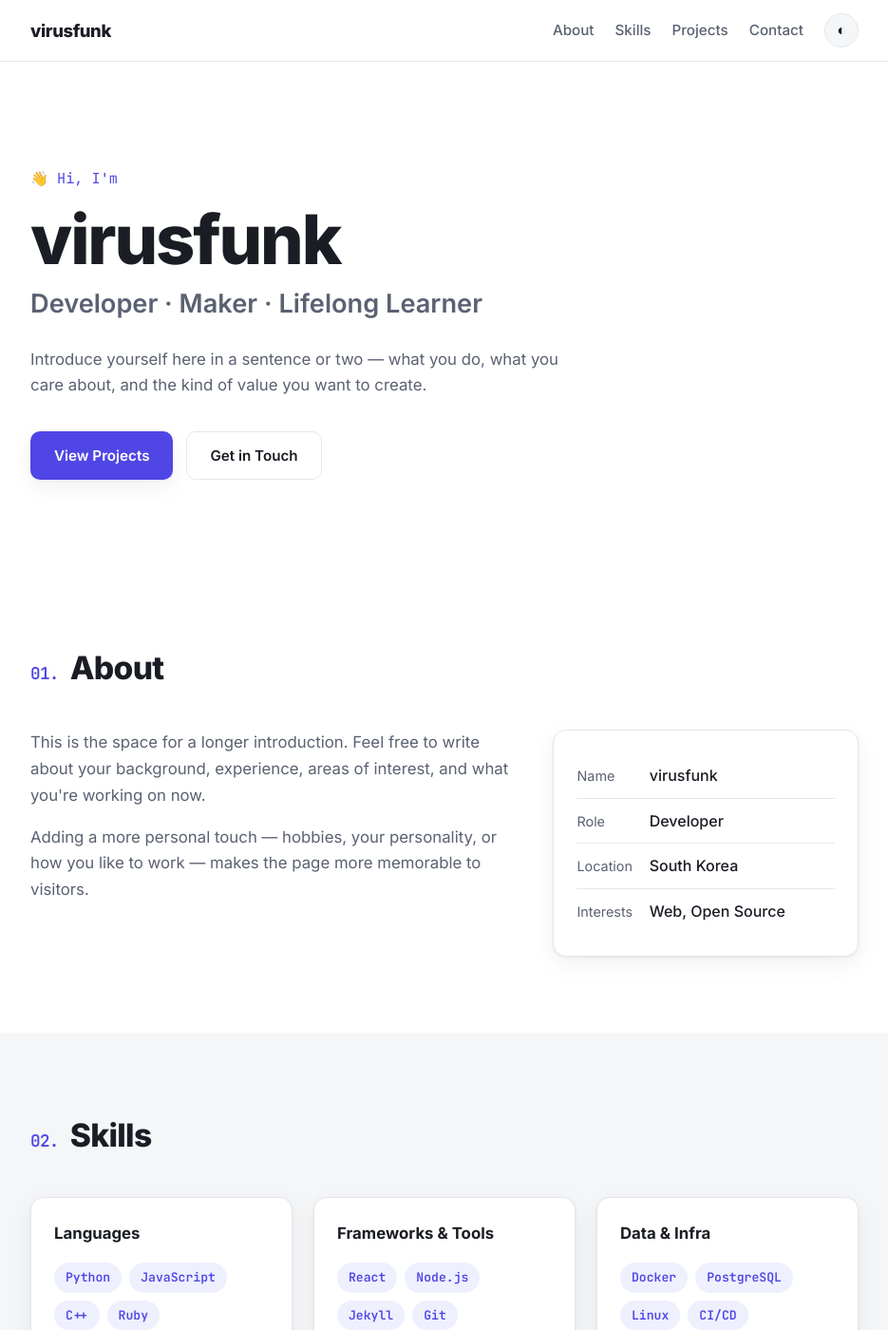
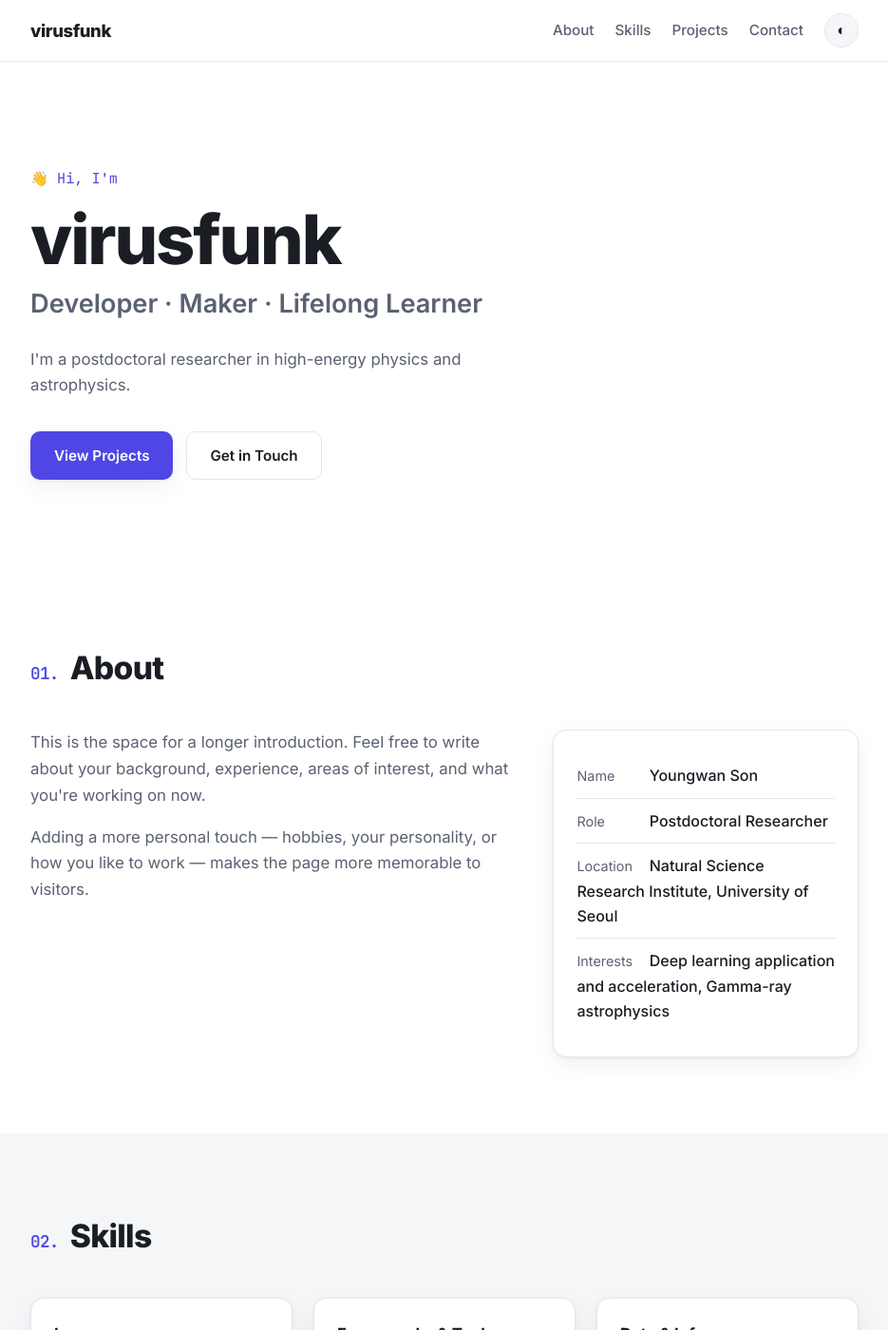
Before and after one commit to virusfunk/virusfunk.github.io, a Jekyll site: the page built from index.html, in a window 1280 px wide and 1400 px high. Shown: the whole window at 95% size, without its empty margins (172-1107 px from the left). Built offline with Jekyll 4.4.1, drawn with Linux system fonts in a browser that asks for light colours; some of the changed text lies outside the part shown.

Commit message:
Update hero and about with real profile content
Co-Authored-By: Claude Opus 4.8 <noreply@anthropic.com>

```diff
--- a/index.html
+++ b/index.html
@@ -10,8 +10,7 @@ title: Home
     <h1 class="hero-name">{{ site.title }}</h1>
     <p class="hero-tagline">{{ site.tagline }}</p>
     <p class="hero-intro">
-      Introduce yourself here in a sentence or two — what you do,
-      what you care about, and the kind of value you want to create.
+      I'm a postdoctoral researcher in high-energy physics and astrophysics.
     </p>
     <div class="hero-actions">
       <a href="#projects" class="btn btn-primary">View Projects</a>
@@ -37,10 +36,10 @@ title: Home
       </div>
       <aside class="about-card">
         <ul class="fact-list">
-          <li><span>Name</span> virusfunk</li>
-          <li><span>Role</span> Developer</li>
-          <li><span>Location</span> South Korea</li>
-          <li><span>Interests</span> Web, Open Source</li>
+          <li><span>Name</span> Youngwan Son</li>
+          <li><span>Role</span> Postdoctoral Researcher</li>
+          <li><span>Location</span> Natural Science Research Institute, University of Seoul</li>
+          <li><span>Interests</span> Deep learning application and acceleration, Gamma-ray astrophysics</li>
         </ul>
       </aside>
     </div>
@@ -95,12 +94,10 @@ title: Home
 <section id="contact" class="section section-alt">
   <div class="container contact">
     <h2 class="section-title"><span class="section-num">04.</span> Contact</h2>
-    <p class="contact-lead">Drop me a message — I'm open to collaboration or just a chat!</p>
+    <p class="contact-lead">I'm open to collaboration or just a chat!</p>
     <div class="contact-links">
-      {% if site.email %}<a href="mailto:{{ site.email }}" class="btn btn-primary">Send Email</a>{% endif %}
-      {% if site.github %}<a href="https://github.com/{{ site.github }}" target="_blank" rel="noopener" class="btn btn-ghost">GitHub</a>{% endif %}
-      {% if site.linkedin != "" %}<a href="https://linkedin.com/in/{{ site.linkedin }}" target="_blank" rel="noopener" class="btn btn-ghost">LinkedIn</a>{% endif %}
-      {% if site.twitter != "" %}<a href="https://twitter.com/{{ site.twitter }}" target="_blank" rel="noopener" class="btn btn-ghost">Twitter</a>{% endif %}
+      {% if site.email %}<a href="mailto:{{ youngwan.son@uos.ac.kr }}" class="btn btn-primary">Send Email</a>{% endif %}
+      {% if site.github %}<a href="https://github.com/virusfunk" target="_blank" rel="noopener" class="btn btn-ghost">GitHub</a>{% endif %}
     </div>
   </div>
 </section>
```
